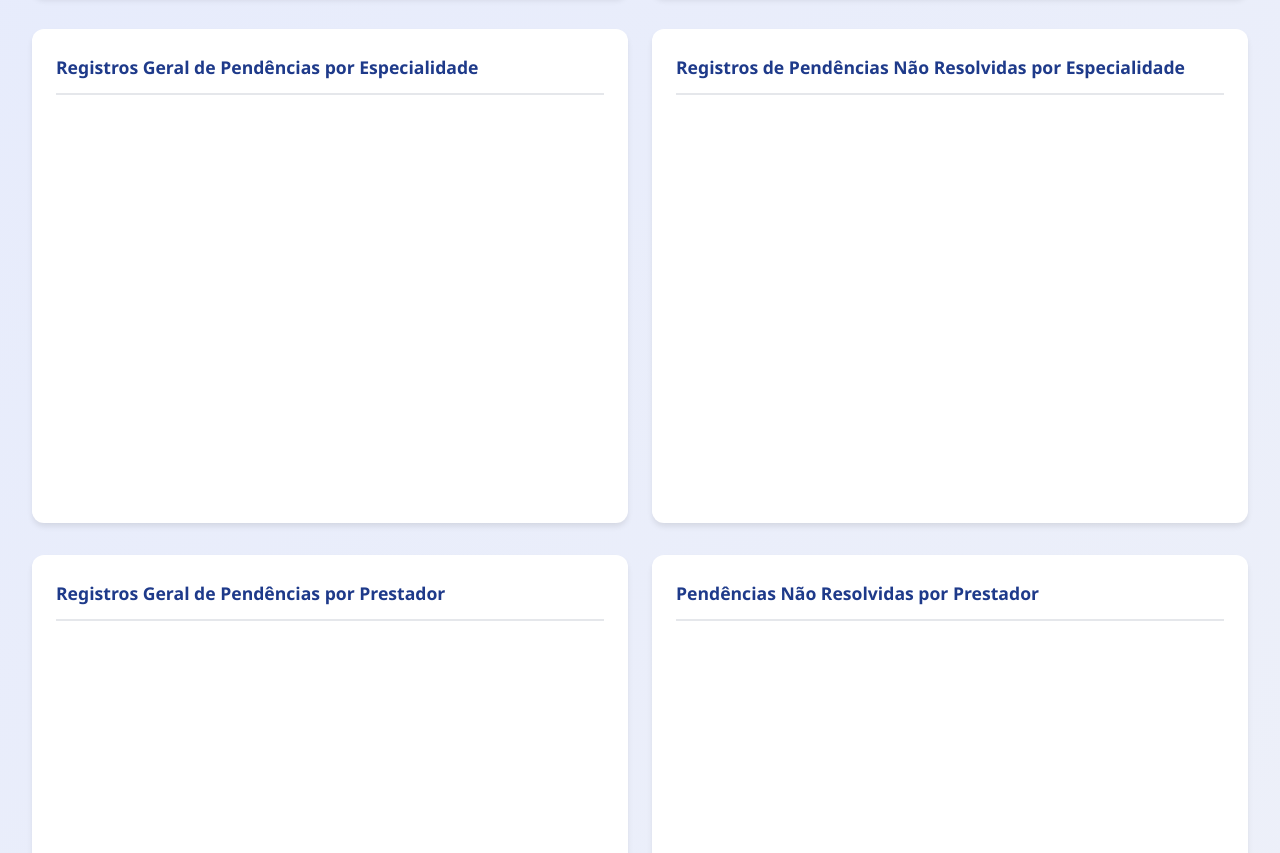
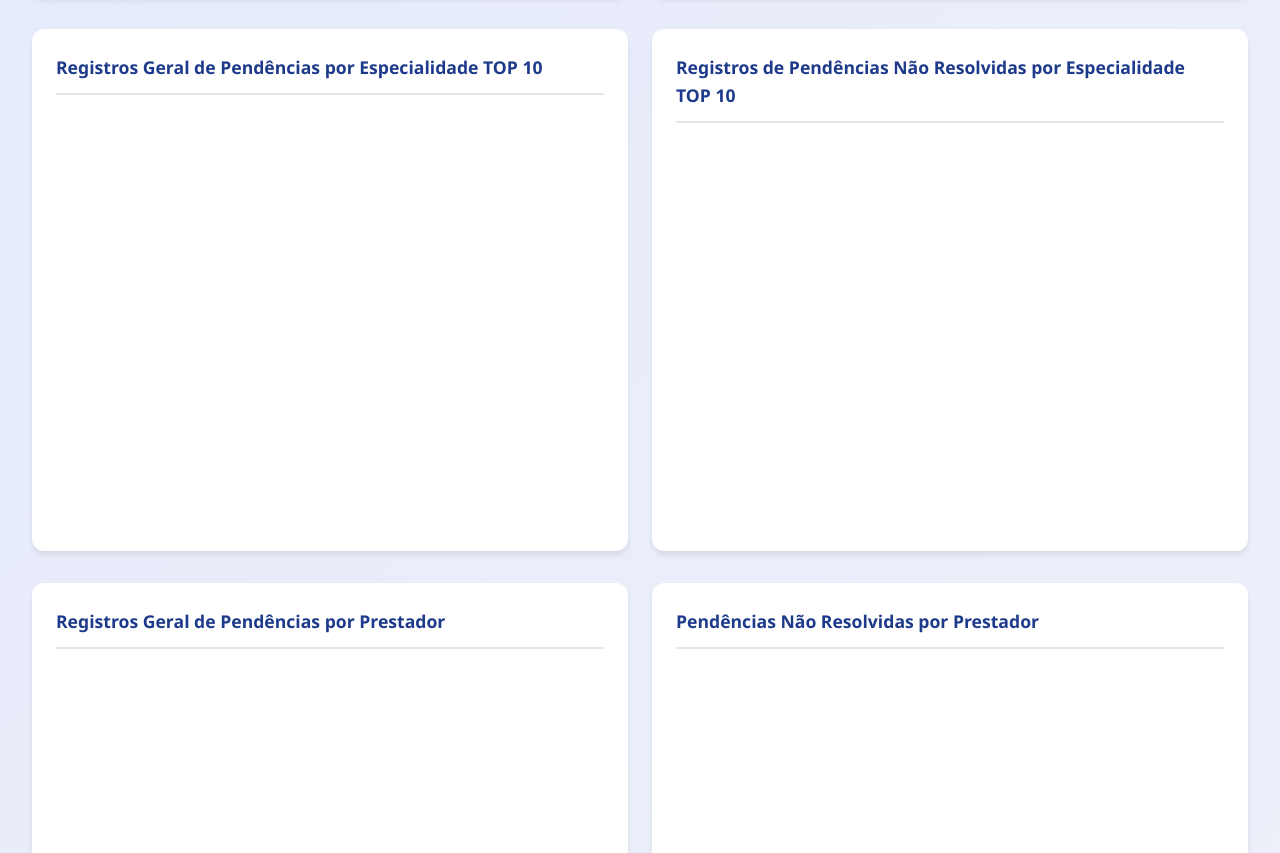
Before and after one commit to compartilhacmc-commits/teste2, a plain HTML site: page index.html in a window 1280 px wide. Shown: the part 2535-3388 px from the top of the page. Drawn offline with nearby package versions, Linux system fonts and the light colour scheme; no server answers.

Commit message:
Update index.html

```diff
--- a/index.html
+++ b/index.html
@@ -243,7 +243,7 @@
       </div>
     </div>
 
-    <!-- ✅ ALTERAÇÃO: GRÁFICOS LADO A LADO -->
+    <!-- GRÁFICOS LADO A LADO -->
     <div class="charts-container">
       <div class="chart-box">
         <h3 class="chart-title">Pendências Resolvidas por Distrito</h3>
@@ -260,17 +260,17 @@
       </div>
     </div>
 
-    <!-- ✅ GRÁFICOS DE ESPECIALIDADE (TOP 10) -->
+    <!--GRÁFICOS DE ESPECIALIDADE (TOP 10) -->
     <div class="charts-container">
       <div class="chart-box">
-        <h3 class="chart-title">Registros Geral de Pendências por Especialidade</h3>
+        <h3 class="chart-title">Registros Geral de Pendências por Especialidade TOP 10</h3>
         <div class="chart-wrapper">
           <canvas id="chartEspecialidades"></canvas>
         </div>
       </div>
 
       <div class="chart-box">
-        <h3 class="chart-title">Registros de Pendências Não Resolvidas por Especialidade</h3>
+        <h3 class="chart-title">Registros de Pendências Não Resolvidas por Especialidade TOP 10</h3>
         <div class="chart-wrapper">
           <canvas id="chartEspecialidadesPendentes"></canvas>
         </div>
```
